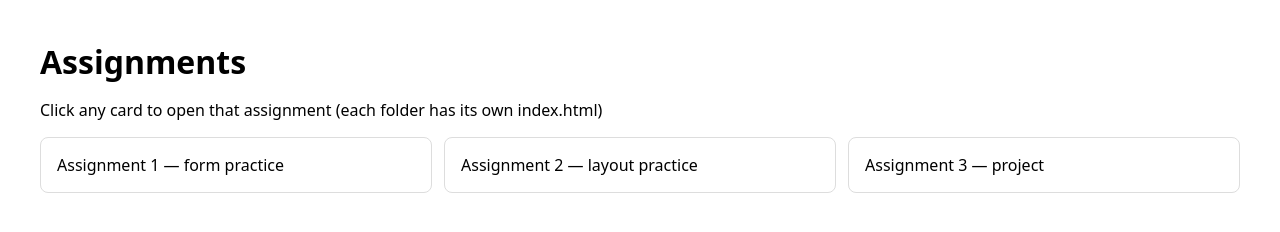
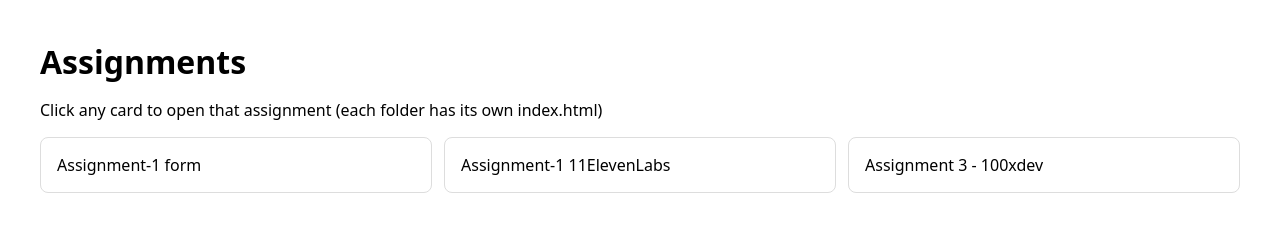
Before and after one commit to back-dev-mohan/cohort-assign-practice, a website: page index.html in a window 1280 px wide. Drawn offline with Linux system fonts and the light colour scheme.

Commit message:
sorting assign

```diff
--- a/index.html
+++ b/index.html
@@ -15,9 +15,10 @@
   <p>Click any card to open that assignment (each folder has its own index.html)</p>
 
   <div class="grid">
-    <div class="card"><a href="./assign-1/">Assignment 1 — form practice</a></div>
-    <div class="card"><a href="./assign-2/">Assignment 2 — layout practice</a></div>
-    <div class="card"><a href="./form/">Assignment 3 — project</a></div>
+    <div class="card"><a href="./form/">Assignment-1 form</a></div>
+
+    <div class="card"><a href="./assign-2/"> Assignment-1 11ElevenLabs</a></div>
+    <div class="card"><a href="./assign-3/">Assignment 3 - 100xdev</a></div>
     <!-- add more links for each assignment folder -->
   </div>
   </body>
```
